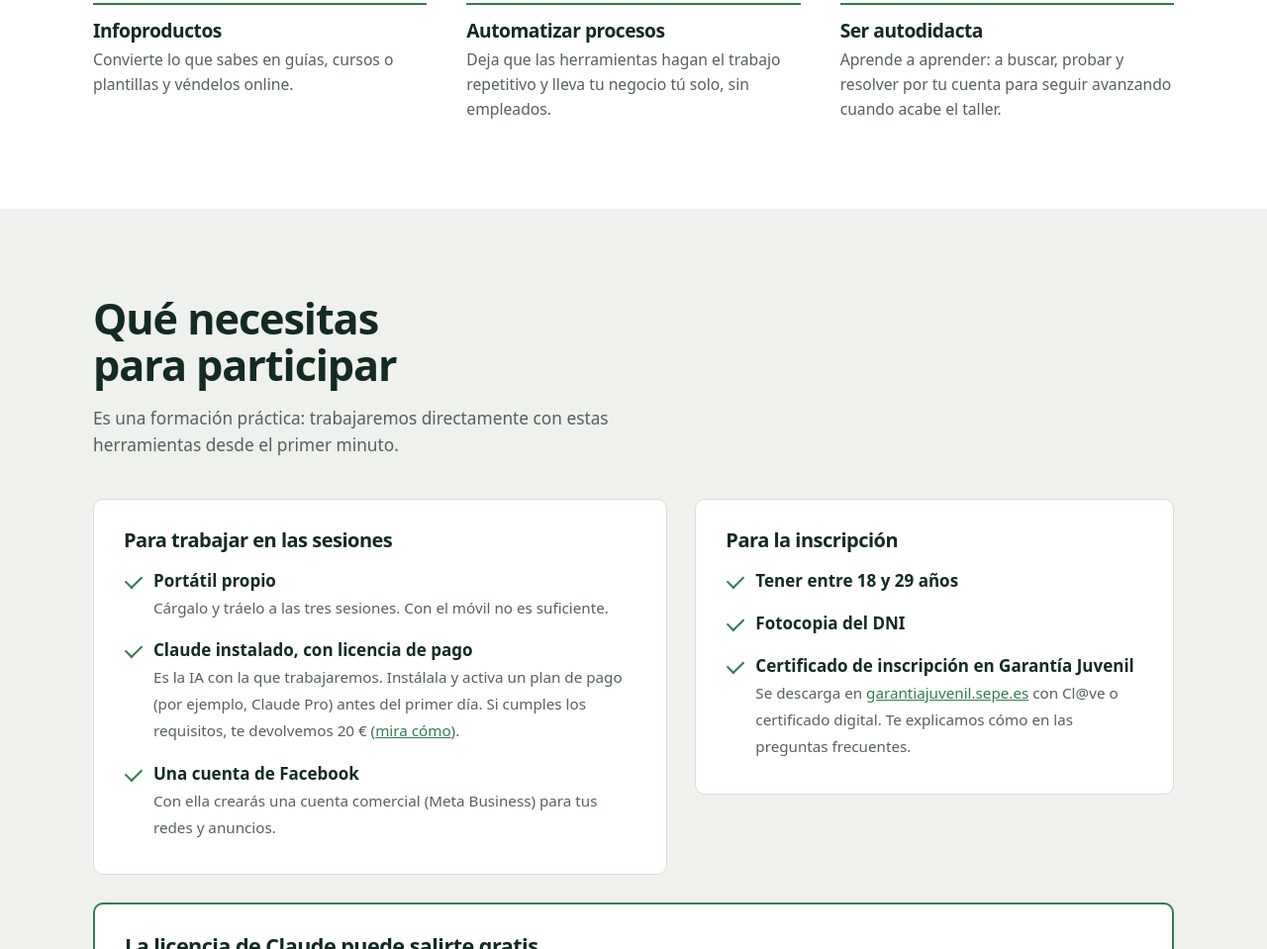
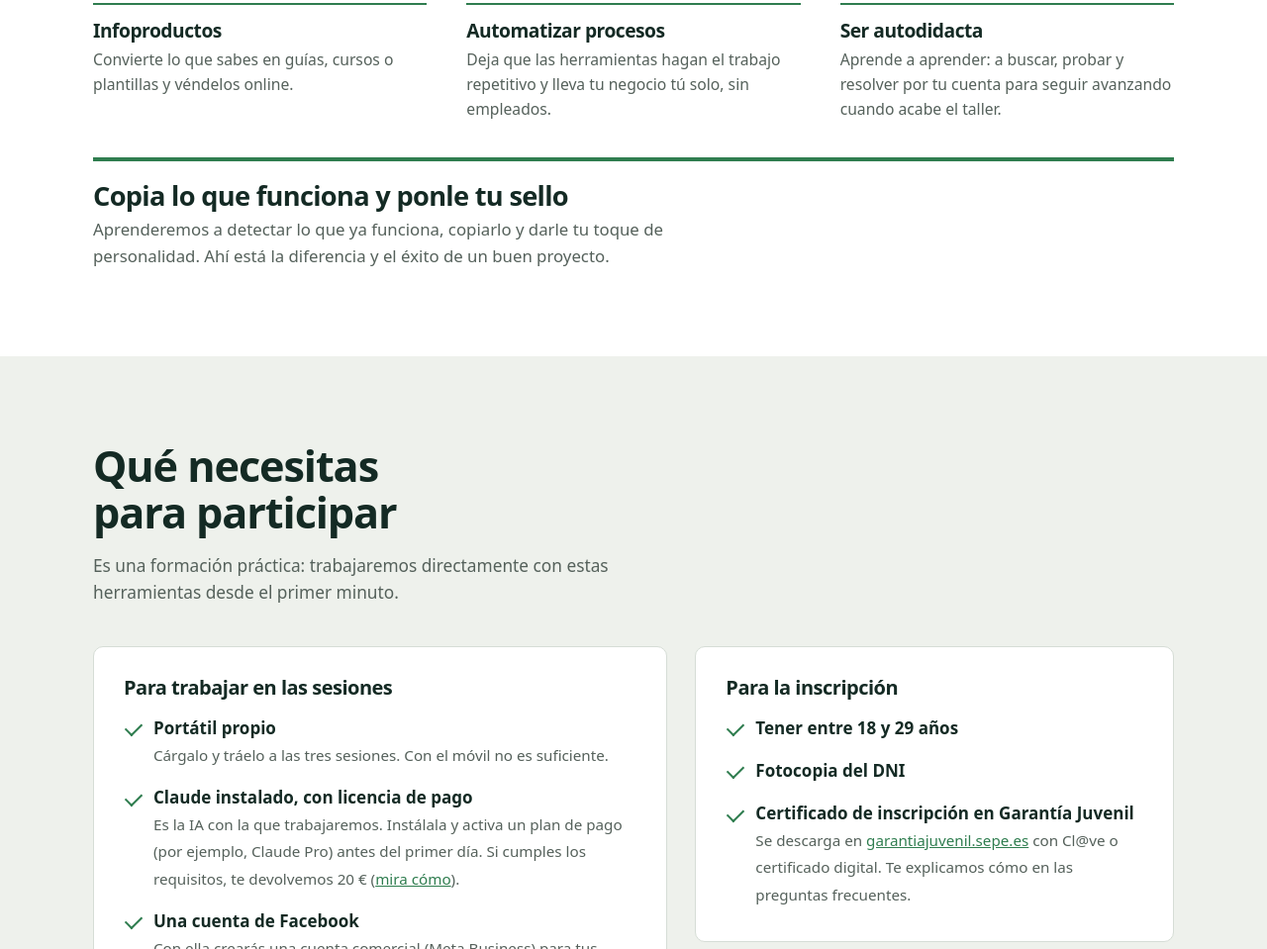
Before and after one commit to pabloblanco9791-dev/emprende-desde-casa, a plain HTML site: page index.html in a window 1280 px wide. Shown: the part 4934-5893 px from the top of the page at 99% size. Drawn offline with Linux system fonts and the light colour scheme; a small style sheet from the web is missing.

Commit message:
Añade «Copia lo que funciona y ponle tu sello»
Co-Authored-By: Claude Opus 5.5 <noreply@anthropic.com>

```diff
--- a/index.html
+++ b/index.html
@@ -384,6 +384,7 @@
       <div><h3>Infoproductos</h3><p>Convierte lo que sabes en guías, cursos o plantillas y véndelos online.</p></div>
       <div><h3>Automatizar procesos</h3><p>Deja que las herramientas hagan el trabajo repetitivo y lleva tu negocio tú solo, sin empleados.</p></div>
       <div><h3>Ser autodidacta</h3><p>Aprende a aprender: a buscar, probar y resolver por tu cuenta para seguir avanzando cuando acabe el taller.</p></div>
+      <div class="wide"><h3>Copia lo que funciona y ponle tu sello</h3><p>Aprenderemos a detectar lo que ya funciona, copiarlo y darle tu toque de personalidad. Ahí está la diferencia y el éxito de un buen proyecto.</p></div>
     </div>
   </div>
 </section>
```
